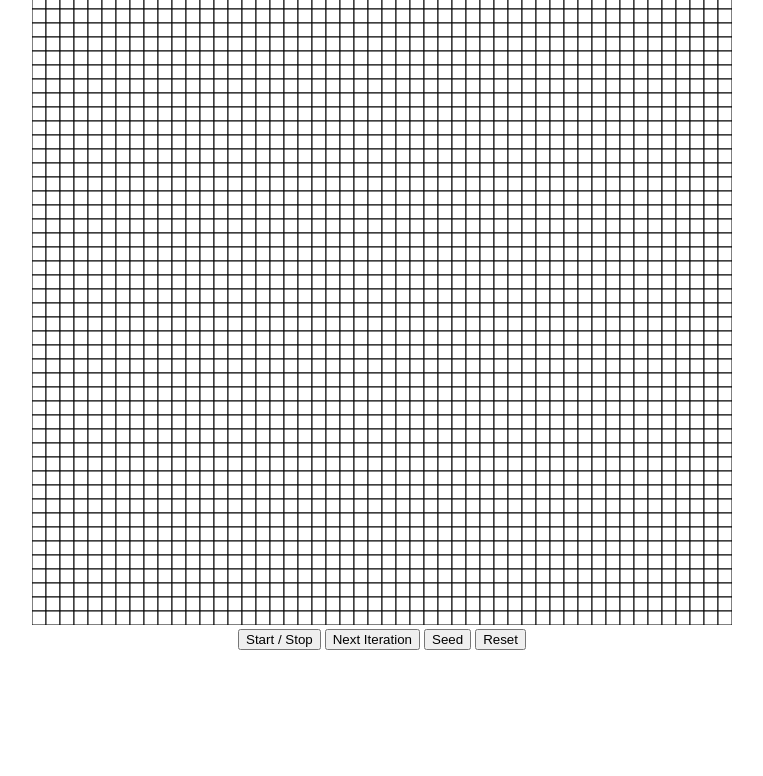
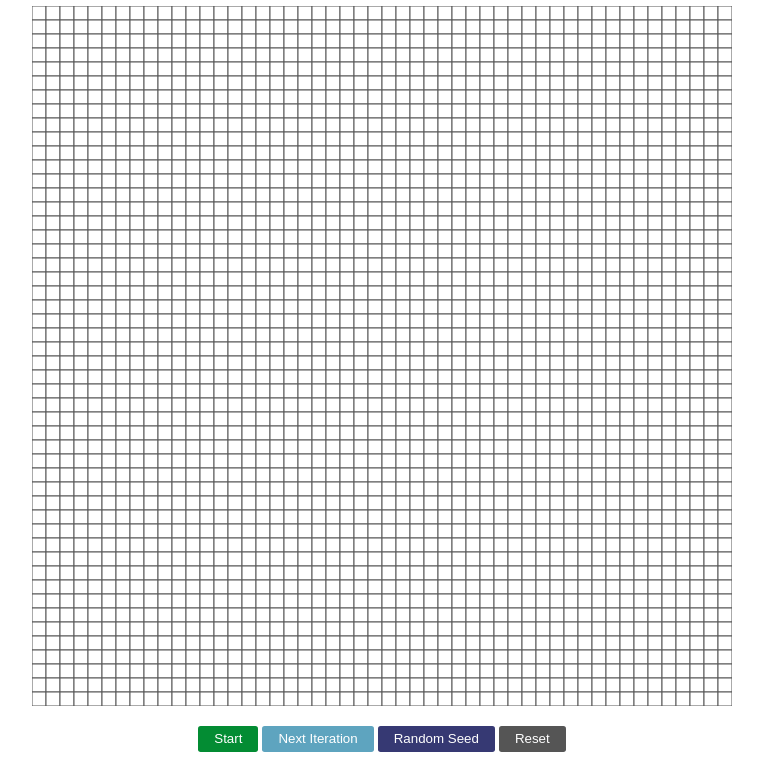
Before and after one commit to PopeNW/game-of-life, a plain HTML site: page index.html in a window 1280 px wide. Shown: the part 99-875 px from the top of the page, without its empty margins (258-1021 px from the left). Before the commit the page ends 800 px from the top, so only its background shows below. Drawn offline with Linux system fonts and the light colour scheme.

Commit message:
Start / Stop button text now changes on click Updated CSS styles Minor documentation updates

```diff
--- a/game-of-life.js
+++ b/game-of-life.js
@@ -158,6 +158,7 @@ class GameOfLife {
         );
         ctx.fillStyle = this.grid[row][col] ? "#8bac0f" : "#ffffff"; // Live cells are light green and dead cells are white
         ctx.fill(); // Fills the grid cell with colour
+        ctx.strokeStyle = "#555555";
         ctx.stroke(); // Draws a border around the grid cell
         ctx.closePath(); // End drawing path
       }
@@ -179,11 +180,19 @@ window.onload = () => {
     game.toggleClickedCell(e);
   });
 
-  // Start and Stop button event listener. On click, toggles automatic life cycle updates.
+  // Start and Stop button event listener. On click, toggles automatic life cycle updates and changes button text.
   startStopBtn.addEventListener(
     "click",
     function () {
       game.toggleAutoLifeCycle();
+      // Toggles button text between start and stop
+      if (startStopBtn.innerHTML == "Start") {
+        startStopBtn.innerHTML = "Stop"; // Button text changed to Stop
+        startStopBtn.className = "stop-btn";
+      } else {
+        startStopBtn.innerHTML = "Start"; // Button text changed to Start
+        startStopBtn.className = "start-btn";
+      }
     },
     false
   );
--- a/index.html
+++ b/index.html
@@ -9,14 +9,16 @@
 </head>
 <body>
     <main>
-        <!-- Cell grid canvas -->
+        <!-- Title -->
+        <h1>The Game of Life</h1>
+        <!-- Grid canvas -->
         <canvas id="canvas"></canvas>
         <!-- Game buttons panel -->
-        <section>
-            <button id="start-stop-btn">Start / Stop</button> <!-- Start / Pause toggle -->
-            <button id="next-iteration-btn">Next Iteration</button> <!-- Update game by one iteration -->
-            <button id="seed-btn">Seed</button> <!-- Seed the cell grid -->
-            <button id="reset-btn">Reset</button> <!-- Stops the game and resets the grid -->
+        <section id="game-buttons-container">
+            <button id="start-stop-btn" class="start-btn">Start</button> <!-- Start / Stop auto life cycle toggle -->
+            <button id="next-iteration-btn">Next Iteration</button> <!-- Update life cycle by one iteration -->
+            <button id="seed-btn">Random Seed</button> <!-- Seed the grid with random cells -->
+            <button id="reset-btn">Reset</button> <!-- Resets grid cells to dead -->
         </section>
     </main>
     <!-- Game of Life external JavaScript -->
--- a/styles.css
+++ b/styles.css
@@ -2,3 +2,48 @@ main {
   padding: 1em;
   text-align: center;
 }
+
+h1 {
+  font-family: Verdana, Geneva, Tahoma, sans-serif;
+  color: #555555;
+}
+
+/* Game of Life buttons container */
+#game-buttons-container {
+  margin-top: 1em;
+}
+
+button {
+  font-family: sans-serif;
+  border: none; /* Remove default border */
+  padding: 0.4em 1.2em; /* Pads button width and height */
+  text-decoration: none; /* Clears default text decoration */
+  border-radius: 0.2em; /* Curved border edges */
+  color: #fff; /* White text */
+  cursor: pointer; /* Mouse hover pointer on buttons */
+}
+
+/* Start button */
+.start-btn {
+  background-color: #038c33; /* Green background */
+}
+
+/* Stop button */
+.stop-btn {
+  background-color: #bf391b; /* Red background */
+}
+
+/* Next Iteration button */
+#next-iteration-btn {
+  background-color: #5ea4bf; /* Blue background */
+}
+
+/* Seed button */
+#seed-btn {
+  background-color: #363973; /* Purple background */
+}
+
+/* Reset button */
+#reset-btn {
+  background-color: #555555; /* Black background */
+}
```
